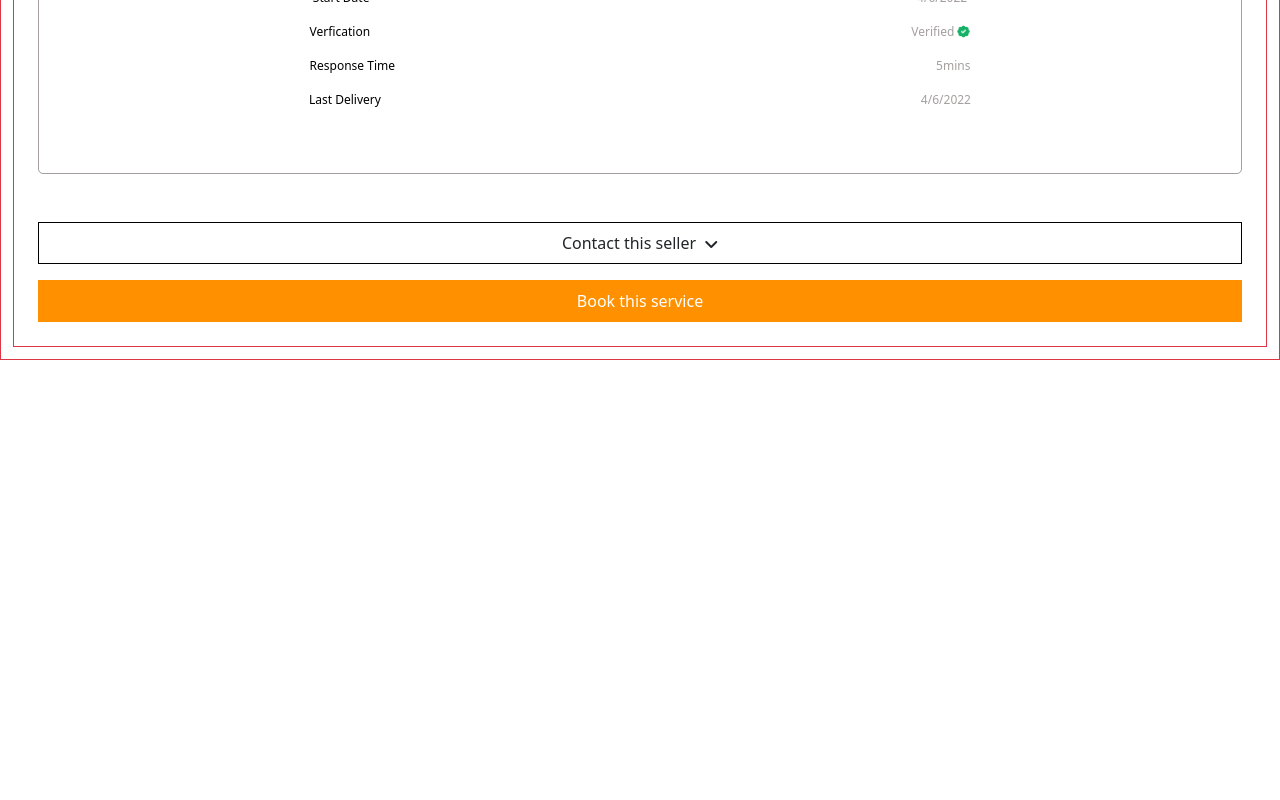
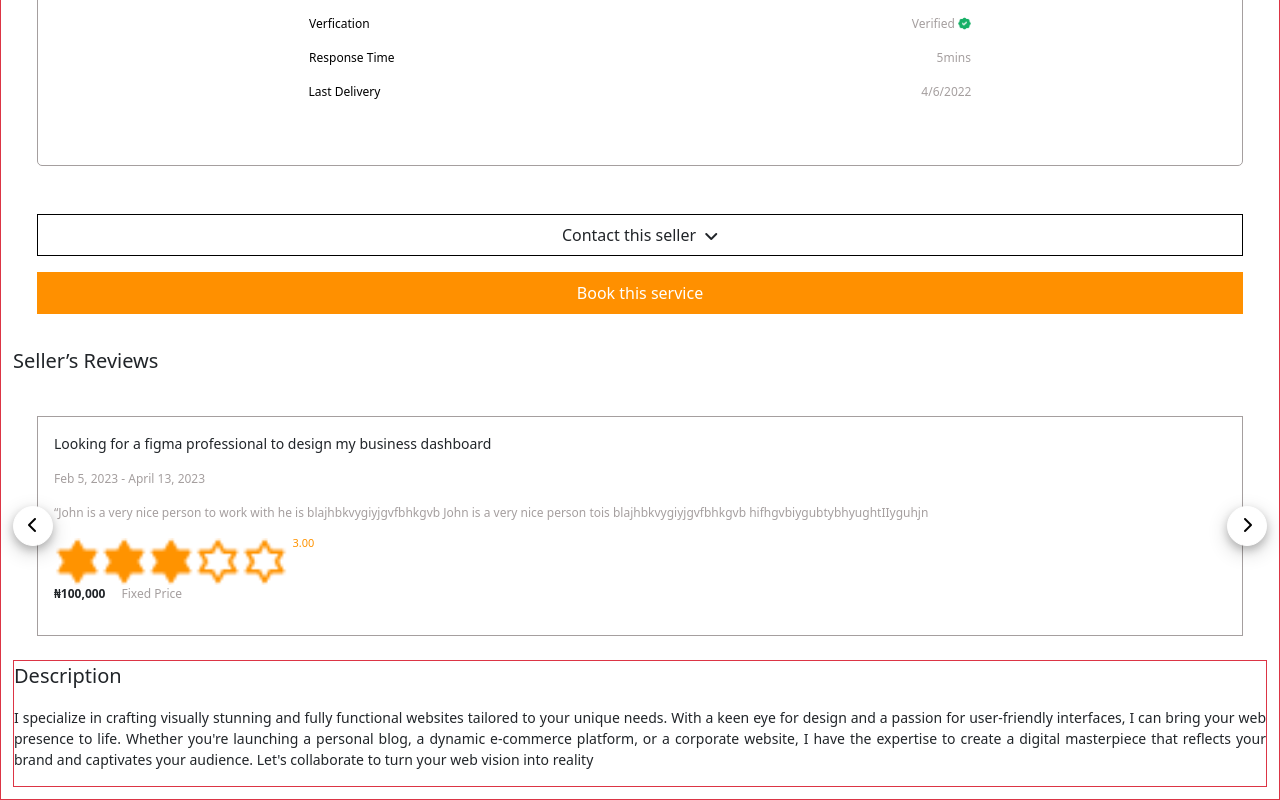
Before and after one commit to DevZibah/Angular-UI-Practice, an Angular app: page / in a window 1280 px wide. Shown: the part 1300-2100 px from the top of the page. Before the commit the page ends 1660 px from the top, so only its background shows below. Built offline with nearby package versions, Linux system fonts and the light colour scheme.

Commit message:
done with the description section

```diff
--- a/src/app/buyer-Contacting-Seller/buyer-contacting-seller.component.css
+++ b/src/app/buyer-Contacting-Seller/buyer-contacting-seller.component.css
@@ -99,6 +99,9 @@
   height: 40%;
   margin-top: 2px;
 }
+.desc-text {
+  text-align: justify;
+}
 /* styles for min-width:768px */
 @media (min-width: 768px) {
 }
--- a/src/app/buyer-Contacting-Seller/buyer-contacting-seller.component.html
+++ b/src/app/buyer-Contacting-Seller/buyer-contacting-seller.component.html
@@ -101,12 +101,12 @@
           </div>
         </article>
       </section>
-      <section class="border border-danger p-4 text-center">
+      <section class="p-4 text-center">
         <div
           class="div-price"
           style="color: #000000; border: 1px solid #a59f9f; border-radius: 5px"
         >
-          <p class="fw-bold mt-3 fs-6">#10,000</p>
+          <p class="firstText mt-2" style="height: 25px">#10,000</p>
         </div>
         <section
           class="mt-4"
@@ -162,8 +162,68 @@
         </article>
       </section>
       <!-- next section -->
-      <main>
-
+      <main class="mt-2">
+        <p class="firstText">Seller’s Reviews</p>
+        <div class="art-one">
+          <section class="p-4">
+            <section class="p-3" style="border: 1px solid #a59f9f">
+              <p class="" style="font-size: 14px; font-weight: 500">
+                Looking for a figma professional to design my business dashboard
+              </p>
+              <div class="" style="font-size: 12px; color: #a59f9f">
+                <p>Feb 5, 2023 - April 13, 2023</p>
+                <p class="mt-2 text-justify">
+                  “John is a very nice person to work with he is
+                  blajhbkvygiyjgvfbhkgvb John is a very nice person tois
+                  blajhbkvygiyjgvfbhkgvb hifhgvbiygubtybhyughtIIyguhjn
+                </p>
+              </div>
+              <div class="d-flex" style="font-size: 11px; color: #ff9300">
+                <img
+                  style="width: 20%; height: 20%"
+                  src="../assets/starImg.png"
+                  alt=""
+                />
+                <p class="ms-1" style="margin-top: -2.5px">3.00</p>
+              </div>
+              <article class="d-flex">
+                <p class="fw-bold" style="font-size: 12px">₦100,000</p>
+                <p class="ms-3" style="font-size: 12px; color: #a59f9f">
+                  Fixed Price
+                </p>
+              </article>
+            </section>
+          </section>
+          <section
+            class="d-flex justify-content-between text-center div-arrws w-100"
+          >
+            <div class="arrLeft">
+              <i
+                class="fa-solid fa-chevron-left"
+                style="color: #000000; margin-top: 10px"
+              ></i>
+            </div>
+            <div class="arrRight">
+              <i
+                class="fa-solid fa-chevron-right"
+                style="color: #000000; margin-top: 10px"
+              ></i>
+            </div>
+          </section>
+        </div>
+      </main>
+      <!-- next section -->
+      <main class="border border-danger">
+        <p class="firstText">Description</p>
+        <p class="desc-text" style="font-size: 14px">
+          I specialize in crafting visually stunning and fully functional
+          websites tailored to your unique needs. With a keen eye for design and
+          a passion for user-friendly interfaces, I can bring your web presence
+          to life. Whether you're launching a personal blog, a dynamic
+          e-commerce platform, or a corporate website, I have the expertise to
+          create a digital masterpiece that reflects your brand and captivates
+          your audience. Let's collaborate to turn your web vision into reality
+        </p>
       </main>
     </main>
   </header>
```
Also changed, not shown: src/assets/starImg.png (added).
